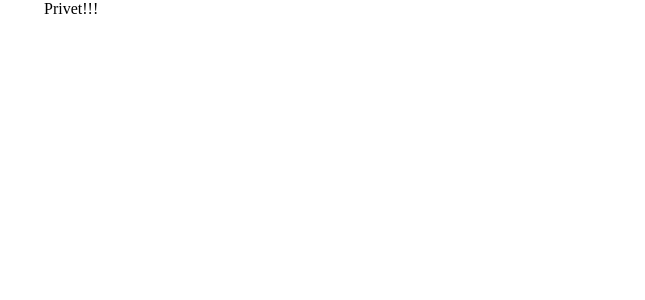
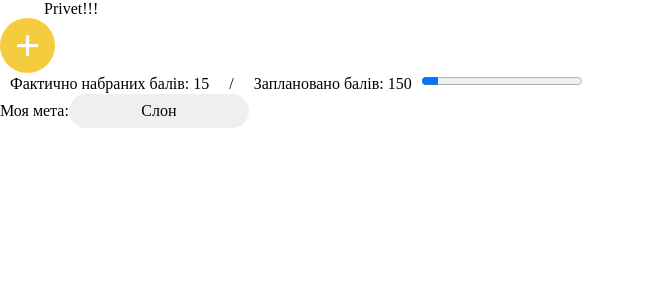
Before and after one commit to Serhii-Zuiev/Go-to-goal, a React (Create React App) app: page / in a window 1280 px wide. Shown: the top 300 px of the page, without its empty margins (0-645 px from the left). Built offline with nearby package versions, Linux system fonts and the light colour scheme.

Commit message:
component to tasks-page

```diff
--- a/src/components/App.js
+++ b/src/components/App.js
@@ -1,8 +1,14 @@
 import React from "react";
 import styles from "./app.module.css";
+import TasksPage from "./pages/tasks-page/TasksPage";
 
 function App() {
-  return <div className={styles.appContainer}>Privet!!!</div>;
+  return(
+  <>
+    <div className={styles.appContainer}>Privet!!!</div>
+    <TasksPage/>
+  </>
+  )
 }
 
 export default App;
--- /dev/null
+++ b/src/components/pages/tasks-page/TasksPage.js
@@ -0,0 +1,19 @@
+import React, { Component } from 'react';
+import AddTaskBtn from './add-button/AddTaskBtn';
+import ProgressBar from './progress-bar/ProgressBar';
+import CurrentGoal from './current-goal/CurrentGoal';
+
+
+class TasksPage extends Component {
+    state = {  }
+    render() {
+        return <>
+            <AddTaskBtn/>
+            <ProgressBar planing={150} fact={15}/>
+            <CurrentGoal target={'Слон'}/>
+            </>
+
+    }
+}
+
+export default TasksPage;
--- /dev/null
+++ b/src/components/pages/tasks-page/add-button/AddTaskBtn.js
@@ -0,0 +1,15 @@
+import React, { Component } from 'react'
+import s from "./style.module.css"
+
+class AddTaskBtn extends Component {
+    state = {  }
+    render() {
+        return (
+            <>
+            <button type="button" className={s.btn}>+</button>
+            </>
+        );
+    }
+}
+
+export default AddTaskBtn;
--- /dev/null
+++ b/src/components/pages/tasks-page/add-button/style.module.css
@@ -0,0 +1,11 @@
+.btn{
+    width: 55px;
+    height: 55px;
+    background-color: #f3cd3e;
+    border-radius: 50px;
+    color: #ffffff;
+    font-size: 45px;
+    font-weight: 900;
+    border-color:rgba(255, 255, 255, 0);
+    margin: 0 auto;
+}
--- /dev/null
+++ b/src/components/pages/tasks-page/current-goal/CurrentGoal.js
@@ -0,0 +1,11 @@
+import React from 'react'
+import s from './current-goal.module.css'
+const CurrentGoal = ({target}) => {
+    return(
+        <>
+        <p >Моя мета:<button className={s.buttonCurrent}>{target}</button></p>
+        </>
+    )
+    };
+
+export default CurrentGoal;
--- /dev/null
+++ b/src/components/pages/tasks-page/current-goal/current-goal.module.css
@@ -0,0 +1,6 @@
+.buttonCurrent{
+    width: 180px;
+    height: 34px;
+    border-radius: 20px;
+    border-color: rgba(0,0,0,0);
+}
--- /dev/null
+++ b/src/components/pages/tasks-page/progress-bar/ProgressBar.js
@@ -0,0 +1,18 @@
+import React from 'react'
+import style from "./progressBar.module.css"
+
+const ProgressBar = ({fact, planing}) => {
+    return(
+        <>
+        <div >
+            <span className={style.progressNumber}>Фактично набраних балів: {fact}</span>
+            <span className={style.progressNumber}>/</span>
+            <span className={style.progressNumber}>Заплановано балів: {planing}</span>
+            <progress max={planing} value={fact}/>
+
+        </div>
+        </>
+    )
+};
+
+export default ProgressBar;
--- /dev/null
+++ b/src/components/pages/tasks-page/progress-bar/progressBar.module.css
@@ -0,0 +1,9 @@
+.progressNumber{
+    margin-left: 10px;
+    margin-right: 10px;
+
+}
+.progress{
+    margin: 0 auto;
+
+}
```
Also changed, not shown: src/components/pages/tasks-page/congratulation/Congratulation.js (added), src/components/pages/tasks-page/congratulation/congratulation.module.css (added).
